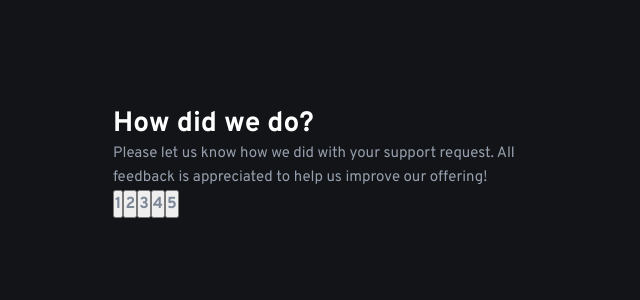
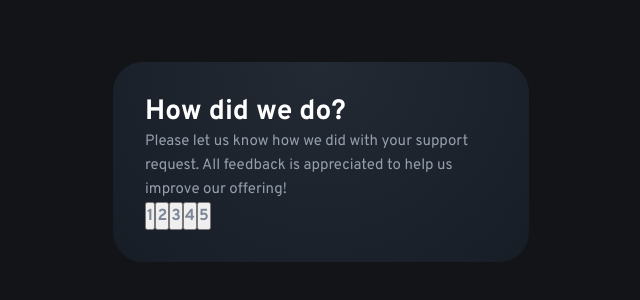
Before and after one commit to ryanbradley-webdev/interactive-rating-component, a React (Vite) app: page / in a window 1280 px wide. Shown: the part 238-538 px from the top of the page, without its empty margins (319-959 px from the left). Built offline with nearby package versions, Linux system fonts and the light colour scheme.

Commit message:
Update card styling and page layout.

```diff
--- a/src/App.css
+++ b/src/App.css
@@ -2,9 +2,20 @@
   height: 100%;
   display: grid;
   place-items: center;
+  padding-inline: 24px;
 }
 
-main {
+section {
   width: 100%;
   max-width: 416px;
+  padding: 24px;
+  background: var(--gradient-black);
+  border-radius: 15px;
 }
+
+@media screen and (min-width: 481px) {
+  section {
+    padding: 32px;
+    border-radius: 30px;
+  }
+}
--- a/src/App.tsx
+++ b/src/App.tsx
@@ -2,8 +2,6 @@ import './App.css'
 
 function App() {
   return (
-    <main>
-
     <section>
 
       <h2>
@@ -39,8 +37,6 @@ function App() {
       </div>
 
     </section>
-
-    </main>
   )
 }
 
--- a/src/index.css
+++ b/src/index.css
@@ -7,6 +7,7 @@
   --clr-dark-blue: hsl(213, 19%, 18%);
   --clr-very-dark-blue: hsl(216, 12%, 8%);
   --clr-orange: hsl(25, 97%, 53%);
+  --gradient-black: radial-gradient(circle at top, hsl(215, 20%, 17%), hsl(215, 24%, 12%));
   --font-head-lg: bold 28px 'Overpass', 'Arial', sans-serif;
   --font-head-md: bold 15px 'Overpass', 'Arial', sans-serif;
   --font-body: 15px/24px 'Overpass', 'Arial', sans-serif;
```
Lines whose indentation alone changed are shown as unchanged.
